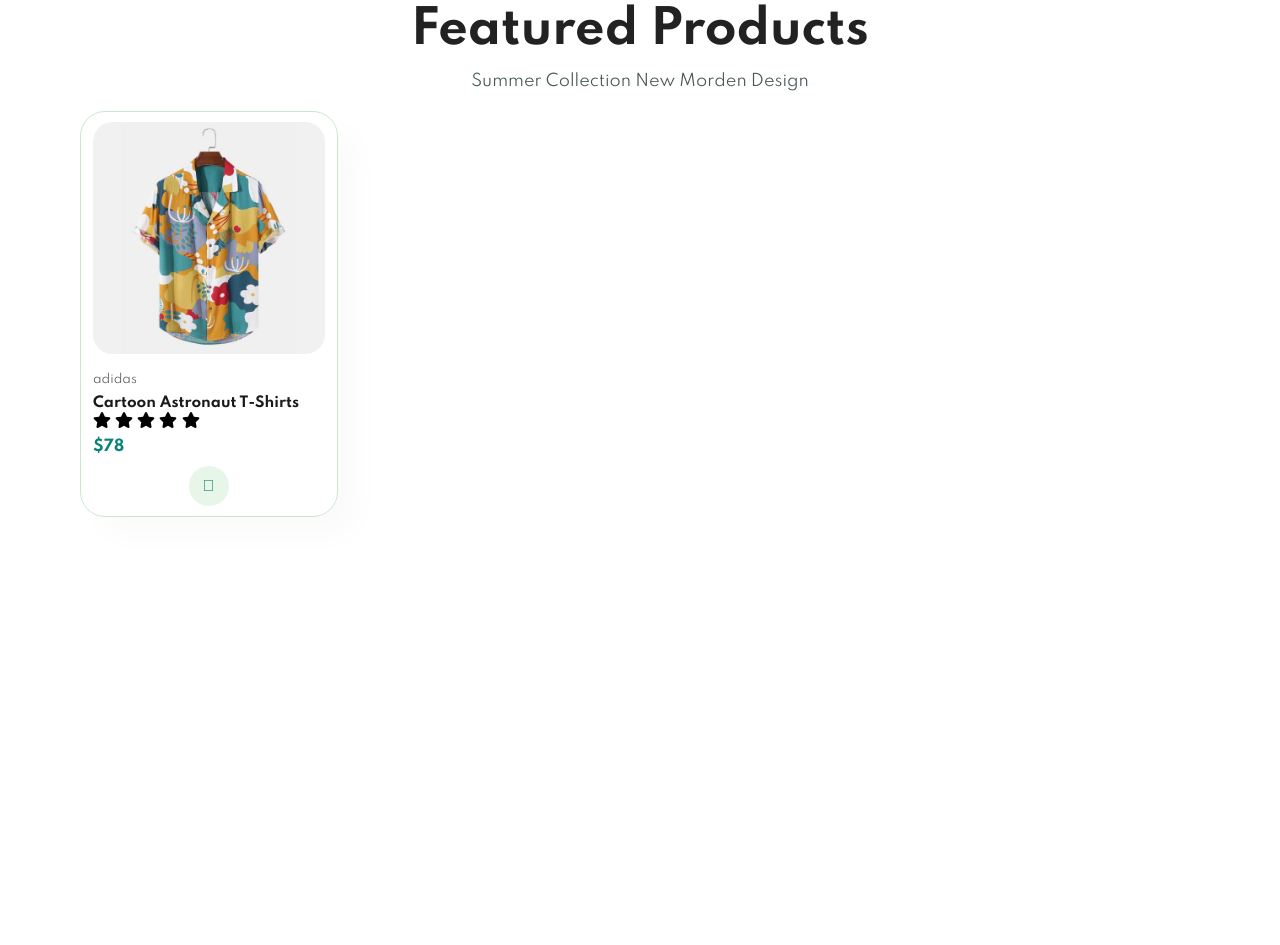
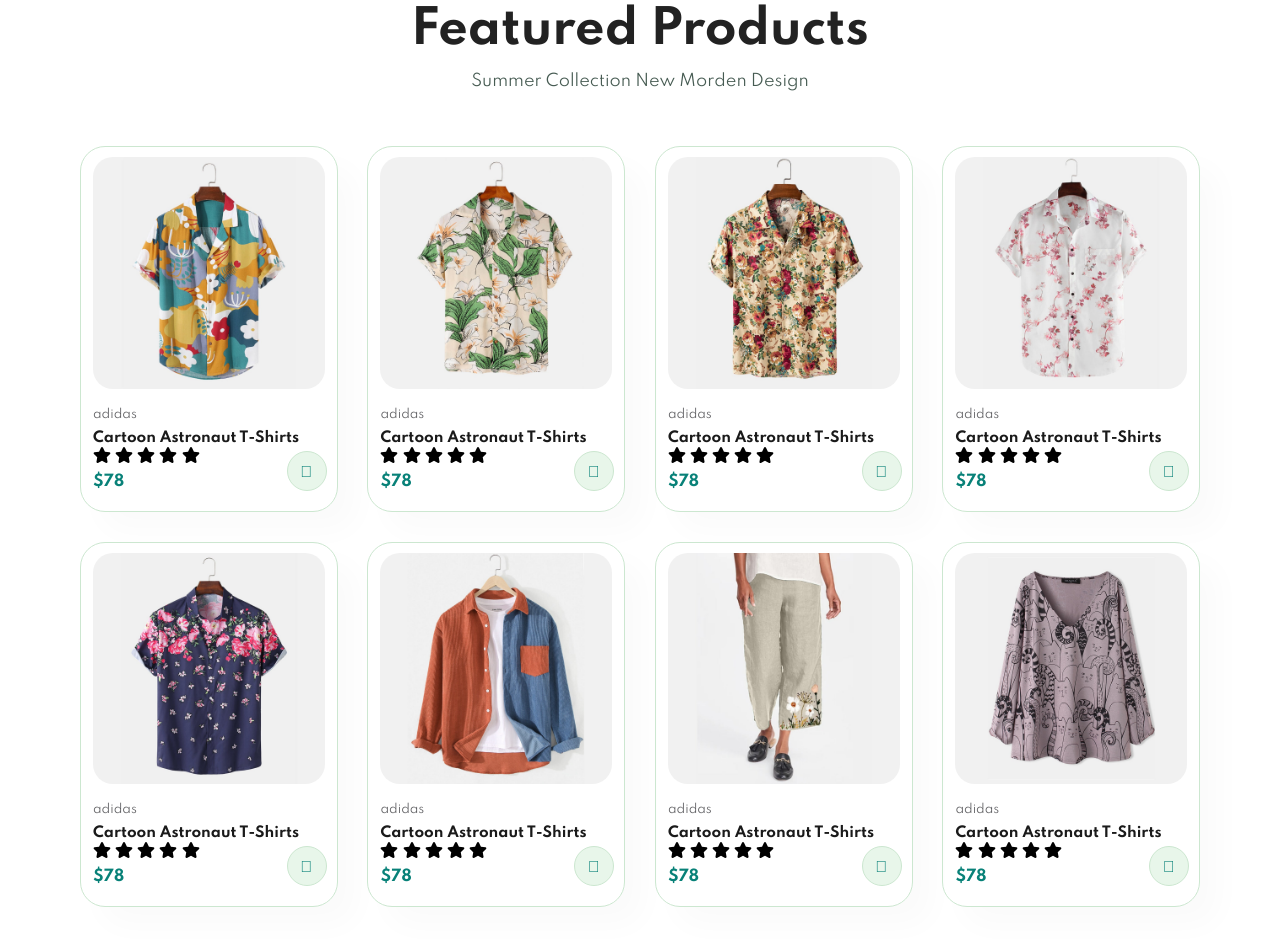
Before and after one commit to mram98/comme-proj, a plain HTML site: page ecommerce/public/index.html in a window 1280 px wide. Shown: the part 1148-2093 px from the top of the page. Before the commit the page ends 1720 px from the top, so only its background shows below. Drawn offline with Linux system fonts and the light colour scheme.

Commit message:
4th commit

```diff
--- a/ecommerce/public/index.html
+++ b/ecommerce/public/index.html
@@ -84,6 +84,118 @@
                     </div>
                     <a href="#"><i class="fal fa-shopping-cart cart"></i></a>
                 </div>
+                <div class="pro">
+                    <img src="img/products/f2.jpg" alt="">
+                    <div class="des">
+                        <span>adidas</span>
+                        <h5>Cartoon Astronaut T-Shirts</h5>
+                        <div class="star">
+                            <i class="fas fa-star"></i>
+                            <i class="fas fa-star"></i>
+                            <i class="fas fa-star"></i>
+                            <i class="fas fa-star"></i>
+                            <i class="fas fa-star"></i>
+                        </div>
+                        <h4>$78</h4>
+                    </div>
+                    <a href="#"><i class="fal fa-shopping-cart cart"></i></a>
+                </div>
+                <div class="pro">
+                    <img src="img/products/f3.jpg" alt="">
+                    <div class="des">
+                        <span>adidas</span>
+                        <h5>Cartoon Astronaut T-Shirts</h5>
+                        <div class="star">
+                            <i class="fas fa-star"></i>
+                            <i class="fas fa-star"></i>
+                            <i class="fas fa-star"></i>
+                            <i class="fas fa-star"></i>
+                            <i class="fas fa-star"></i>
+                        </div>
+                        <h4>$78</h4>
+                    </div>
+                    <a href="#"><i class="fal fa-shopping-cart cart"></i></a>
+                </div>
+                <div class="pro">
+                    <img src="img/products/f4.jpg" alt="">
+                    <div class="des">
+                        <span>adidas</span>
+                        <h5>Cartoon Astronaut T-Shirts</h5>
+                        <div class="star">
+                            <i class="fas fa-star"></i>
+                            <i class="fas fa-star"></i>
+                            <i class="fas fa-star"></i>
+                            <i class="fas fa-star"></i>
+                            <i class="fas fa-star"></i>
+                        </div>
+                        <h4>$78</h4>
+                    </div>
+                    <a href="#"><i class="fal fa-shopping-cart cart"></i></a>
+                </div>
+                <div class="pro">
+                    <img src="img/products/f5.jpg" alt="">
+                    <div class="des">
+                        <span>adidas</span>
+                        <h5>Cartoon Astronaut T-Shirts</h5>
+                        <div class="star">
+                            <i class="fas fa-star"></i>
+                            <i class="fas fa-star"></i>
+                            <i class="fas fa-star"></i>
+                            <i class="fas fa-star"></i>
+                            <i class="fas fa-star"></i>
+                        </div>
+                        <h4>$78</h4>
+                    </div>
+                    <a href="#"><i class="fal fa-shopping-cart cart"></i></a>
+                </div>
+                <div class="pro">
+                    <img src="img/products/f6.jpg" alt="">
+                    <div class="des">
+                        <span>adidas</span>
+                        <h5>Cartoon Astronaut T-Shirts</h5>
+                        <div class="star">
+                            <i class="fas fa-star"></i>
+                            <i class="fas fa-star"></i>
+                            <i class="fas fa-star"></i>
+                            <i class="fas fa-star"></i>
+                            <i class="fas fa-star"></i>
+                        </div>
+                        <h4>$78</h4>
+                    </div>
+                    <a href="#"><i class="fal fa-shopping-cart cart"></i></a>
+                </div>
+                <div class="pro">
+                    <img src="img/products/f7.jpg" alt="">
+                    <div class="des">
+                        <span>adidas</span>
+                        <h5>Cartoon Astronaut T-Shirts</h5>
+                        <div class="star">
+                            <i class="fas fa-star"></i>
+                            <i class="fas fa-star"></i>
+                            <i class="fas fa-star"></i>
+                            <i class="fas fa-star"></i>
+                            <i class="fas fa-star"></i>
+                        </div>
+                        <h4>$78</h4>
+                    </div>
+                    <a href="#"><i class="fal fa-shopping-cart cart"></i></a>
+                </div>
+                <div class="pro">
+                    <img src="img/products/f8.jpg" alt="">
+                    <div class="des">
+                        <span>adidas</span>
+                        <h5>Cartoon Astronaut T-Shirts</h5>
+                        <div class="star">
+                            <i class="fas fa-star"></i>
+                            <i class="fas fa-star"></i>
+                            <i class="fas fa-star"></i>
+                            <i class="fas fa-star"></i>
+                            <i class="fas fa-star"></i>
+                        </div>
+                        <h4>$78</h4>
+                    </div>
+                    <a href="#"><i class="fal fa-shopping-cart cart"></i></a>
+                </div>
             </div>
         </section>
 
--- a/ecommerce/public/style.css
+++ b/ecommerce/public/style.css
@@ -195,6 +195,13 @@ body {
   text-align: center;
 }
 
+#product1 .pro-container{
+  display: flex;
+  justify-content: space-between;
+  padding-top: 20px;
+  flex-wrap: wrap;
+}
+
 #product1 .pro{
   width: 23%;
   min-width: 250px;
@@ -205,6 +212,7 @@ body {
   box-shadow: 20px 20px 30px rgba(0, 0, 0, 0.02);
   margin: 15px 0;
   transition: 0.2s ease;
+  position: relative;
 }
 
 #product1 .pro:hover{
@@ -252,4 +260,8 @@ body {
   background-color: #e8f6ea;
   font-weight: 500;
   color: #088178;
+  border: 1px solid #cce7d0;
+  position: absolute;
+  bottom: 20px;
+  right: 10px;
 }
```
